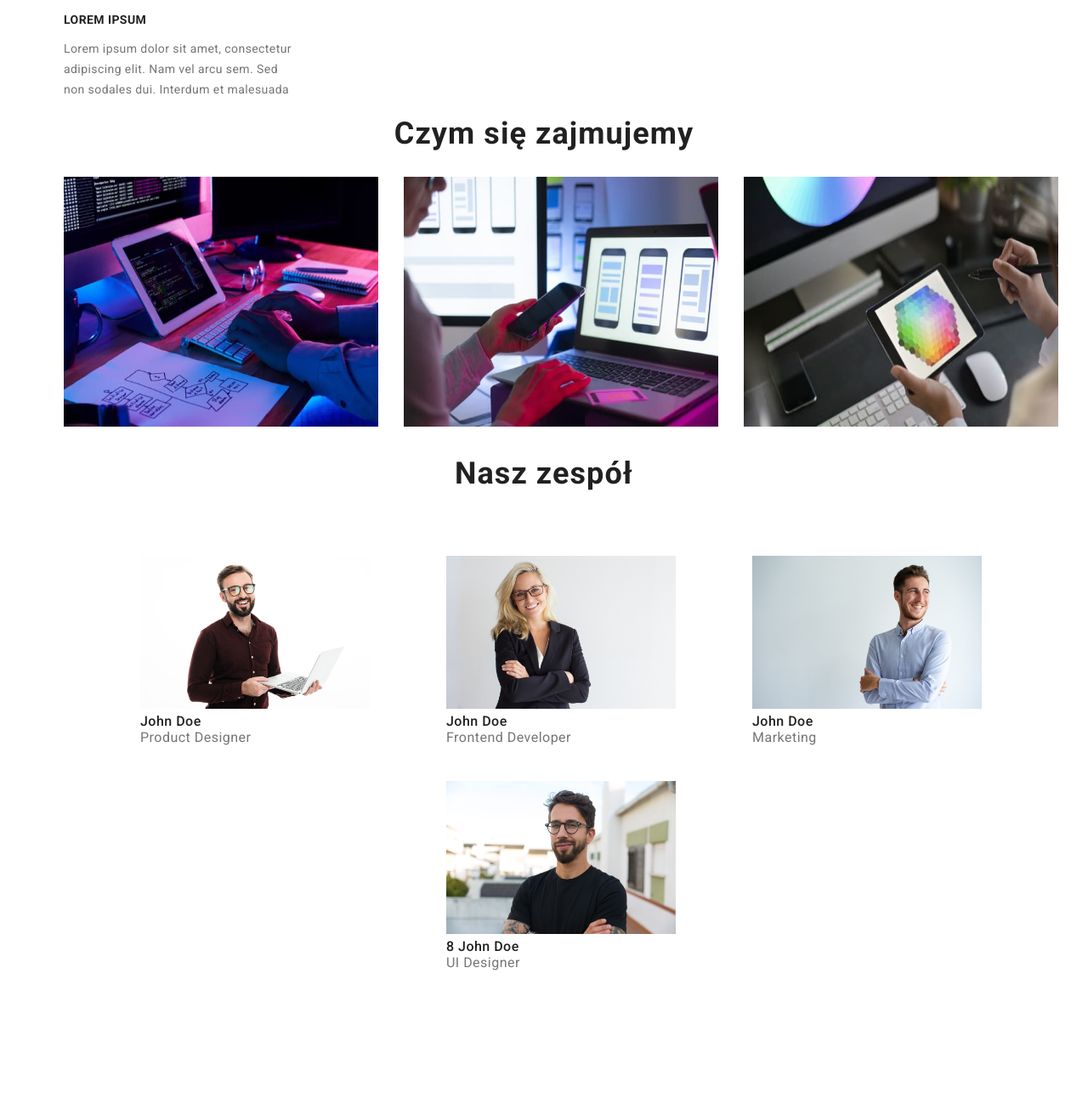
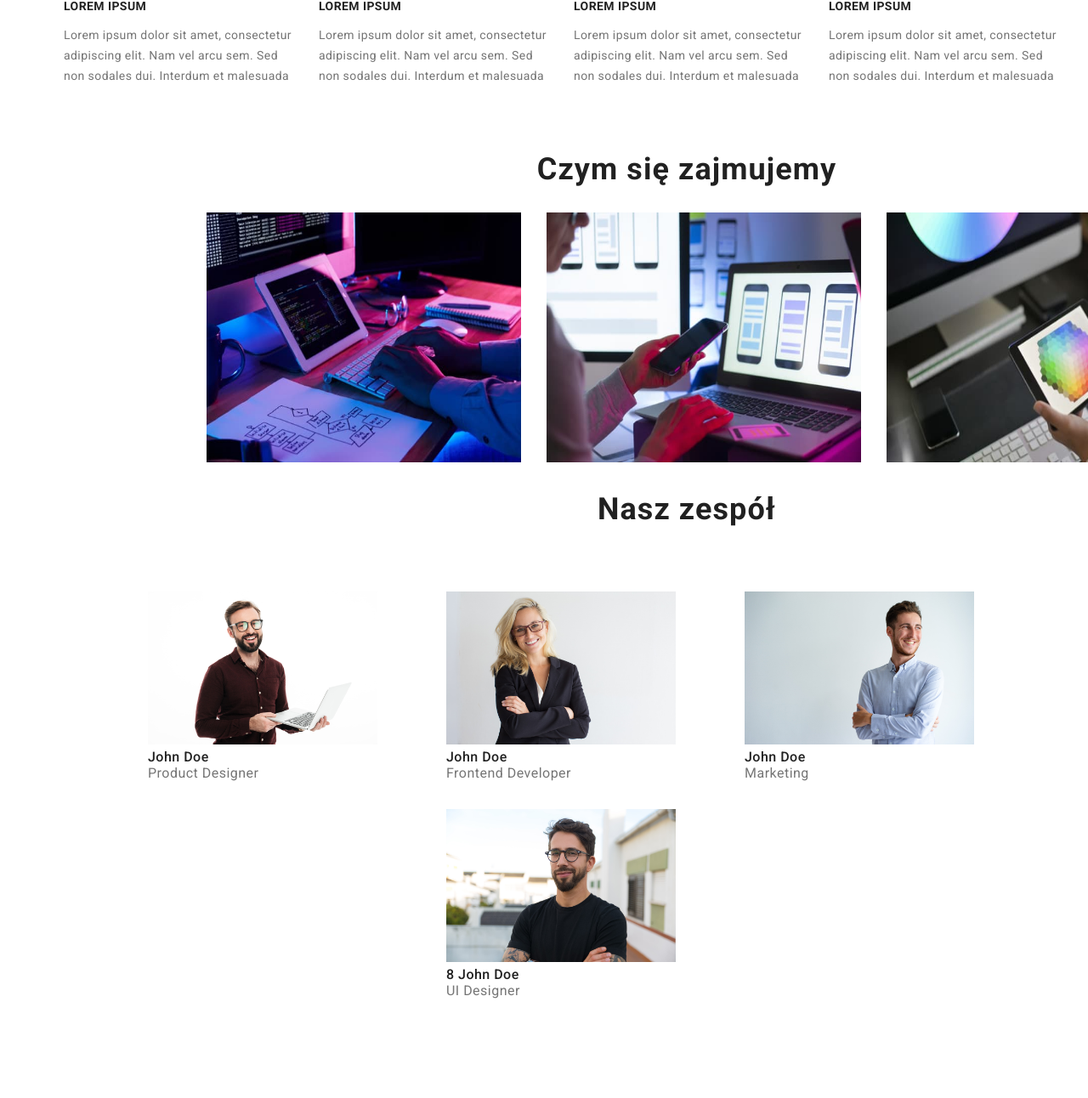
Before and after one commit to Karoq89/goit-markup-hw-02, a plain HTML site: page index.html in a window 1280 px wide. Shown: the part 789-2081 px from the top of the page at 85% size. Drawn offline with Linux system fonts and the light colour scheme.

Commit message:
lorem - replace ok

```diff
--- a/style.css
+++ b/CSS/style.css
@@ -16,7 +16,8 @@ body {
   line-height: 1.17;
   letter-spacing: 0.03em;
   color: var(--color-silver);
-  background-color: var(--color-white)
+  background-color: var(--color-white);
+  box-sizing:border-box
 }
 /*index.html and portfolio.html-header*/
 
@@ -212,61 +213,39 @@ background: #2F303A;
   color: #212121;
 
 }
-.container {display: flex;
+ul {list-style: none;}
+.section {margin-top: 774px;}
+.container-lorem > ul {
+  display: flex;
   flex-direction: row;
   justify-content: center;
-gap: 30px;}
+  flex-wrap: nowrap;
+  align-items: center;
+  gap: 30px;
 
-.lorem-first {margin-top: 774px;
+}
+.lorem-desc {
+width: 270px;
+height: 75px;
+left: 215px;
+top: 800px;
+
 font-family: 'Roboto';
 font-style: normal;
 font-weight: 400;
 font-size: 14px;
 line-height: 24px;
 letter-spacing: 0.03em;
-  width: 270px;
-  height: 75px;
 color: var(--color-silver);
 }
-.lorem-second {font-family: 'Roboto';
-  font-style: normal;
-  font-weight: 400;
-  font-size: 14px;
-  line-height: 24px;
-  letter-spacing: 0.03em;
-  width: 270px;
-  height: 75px;
-
-  color: var(--color-silver);
-margin-top: 35px;}
 
 
-.lorem-third{font-family: 'Roboto';
-  font-style: normal;
-  font-weight: 400;
-  font-size: 14px;
-  line-height: 24px;
-  letter-spacing: 0.03em;
-  width: 270px;
-  height: 75px;
-  margin-top: 35px;
 
-  color: var(--color-silver);}
-.lorem-fourth {font-family: 'Roboto';
-  font-style: normal;
-  font-weight: 400;
-  font-size: 14px;
-  line-height: 24px;
-  letter-spacing: 0.03em;
-  width: 270px;
-  height: 75px;
- margin-top: 35px;;
-  color: var(--color-silver);
-color: var(--color-silver);}
+
 
 
 /*what we are doing + photos */
-.our-work {text-align: center;}
+
 .what-we-doing {
   font-family: 'Roboto';
 font-style: normal;
@@ -276,28 +255,44 @@ line-height: 42px;
 text-align: center;
 letter-spacing: 0.03em;
 color: var(--color-dark-gray);
+
 }
+
 /* work & team*/
 
 .our-work {margin-top: 60px;
+  text-align: center;
+  width: 1600px;
+}
+.our-work > ul {display: flex;
+  flex-direction: row;
+  justify-content: center;
+  flex-wrap: nowrap;
+  align-items: center;
+  gap: 30px;
+
 }
 .our-team > ul {margin-top: 60px;
+
 display: flex;
 flex-direction: row;
 justify-content: center;
 flex-wrap: wrap;
-gap: 10px;
+align-items: center;
+gap: 1px;
+
 }
+
 .meet-our-team {text-align: center;
-
   font-family: 'Roboto';
   font-style: normal;
   font-weight: 700;
   font-size: 36px;
   line-height: 42px;
-
+  width: 1600px;
   letter-spacing: 0.03em;
   color: var(--color-dark-gray);}
+
 /* .man-laptop {
 border-radius: 0px;}
 .woman-blonde{}
--- a/index.html
+++ b/index.html
@@ -4,7 +4,7 @@
     <title>Studio</title>
     <meta charset="utf-8" />
     <meta name="viewport" content="width=device-width" />
-    <link rel="stylesheet" href="style.css" />
+    <link rel="stylesheet" href="CSS/style.css" />
     <link
       href="https://fonts.googleapis.com/css2?family=Raleway:wght@700&family=Roboto:wght@400;500;700;900&display=swap"
       rel="stylesheet"
@@ -53,46 +53,47 @@
         <button type="button" class="order-service">Zamów usługę</button>
       </div>
 
-      <div>
-        <ul class="container">
-          <li style="list-style-type: none" class="lorem-first">
-            <h3 class="first">Lorem ipsum</h3>
-            <p class="lorem-text">
+      <section class="section">
+        <div class="container-lorem">
+          <ul>
+            <li>
+              <h3>Lorem ipsum</h3>
+              <p class="lorem-desc">
+                Lorem ipsum dolor sit amet, consectetur adipiscing elit. Nam vel
+                arcu sem. Sed non sodales dui. Interdum et malesuada
+              </p>
+            </li>
+            <li>
+              <h3>Lorem ipsum</h3>
+              <p class="lorem-desc">
                 Lorem ipsum dolor sit amet, consectetur adipiscing elit. Nam vel
                 arcu sem. Sed non sodales dui. Interdum et malesuada
               </p>
             </li>
 
-          <li style="list-style-type: none" class="lorem-second">
-            <h3 class="second">Lorem ipsum</h3>
-            <p class="lorem-text">
+            <li>
+              <h3>Lorem ipsum</h3>
+              <p class="lorem-desc">
                 Lorem ipsum dolor sit amet, consectetur adipiscing elit. Nam vel
                 arcu sem. Sed non sodales dui. Interdum et malesuada
               </p>
             </li>
 
-          <li style="list-style-type: none" class="lorem-third">
-            <h3 class="third">Lorem ipsum</h3>
-            <p class="lorem-text">
-              Lorem ipsum dolor sit amet, consectetur adipiscing elit. Nam vel
-              arcu sem. Sed non sodales dui. Interdum et malesuada
-            </p>
-          </li>
-
-          <li style="list-style-type: none" class="lorem-fourth">
-            <h3 class="fourth">Lorem ipsum</h3>
-            <p class="lorem-text">
+            <li>
+              <h3>Lorem ipsum</h3>
+              <p class="lorem-desc">
                 Lorem ipsum dolor sit amet, consectetur adipiscing elit. Nam vel
                 arcu sem. Sed non sodales dui. Interdum et malesuada
               </p>
             </li>
           </ul>
         </div>
+      </section>
 
       <section class="our-work">
         <h2 class="what-we-doing">Czym się zajmujemy</h2>
-        <ul class="container">
-          <li style="list-style-type: none">
+        <ul>
+          <li>
             <img
               class="tablet"
               src="Images/keyboard_tablet.jpg.jpg"
@@ -102,7 +103,7 @@
               height="294"
             />
           </li>
-          <li style="list-style-type: none">
+          <li>
             <img
               class="smartphone"
               src="Images/spartphone.jpg"
@@ -126,7 +127,7 @@
       <section class="our-team">
         <h2 class="meet-our-team">Nasz zespół</h2>
         <ul>
-          <li style="list-style-type: none">
+          <li>
             <figure>
               <img
                 class="man-laptop"
@@ -142,7 +143,7 @@
             </figure>
           </li>
 
-          <li style="list-style-type: none">
+          <li>
             <figure>
               <img
                 class="woman-blonde"
@@ -158,7 +159,7 @@
             </figure>
           </li>
 
-          <li style="list-style-type: none">
+          <li>
             <figure>
               <img
                 class="man-blue"
@@ -174,7 +175,7 @@
             </figure>
           </li>
 
-          <li style="list-style-type: none">
+          <li>
             <figure>
               <img
                 class="man-black"
```
Also changed, not shown: portfolio.html (+1 -1 lines). Lines whose indentation alone changed are shown as unchanged.
